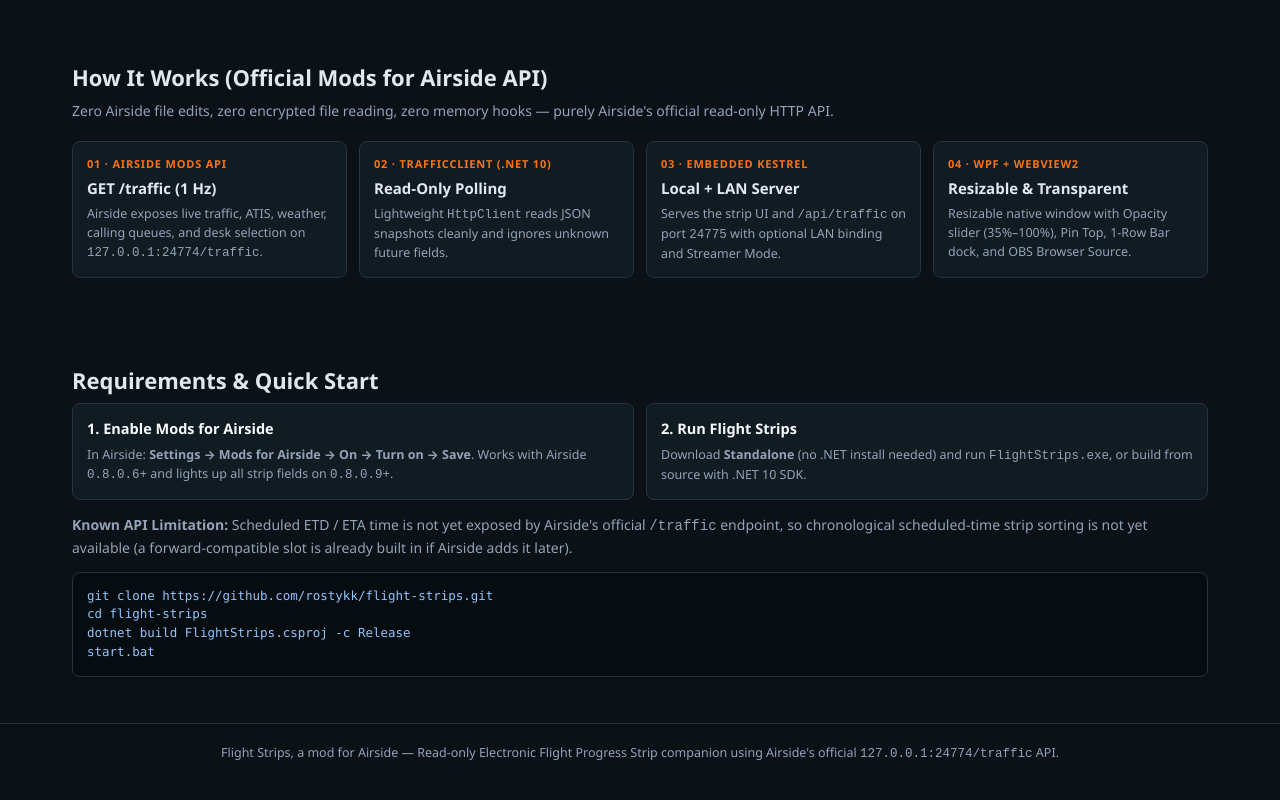
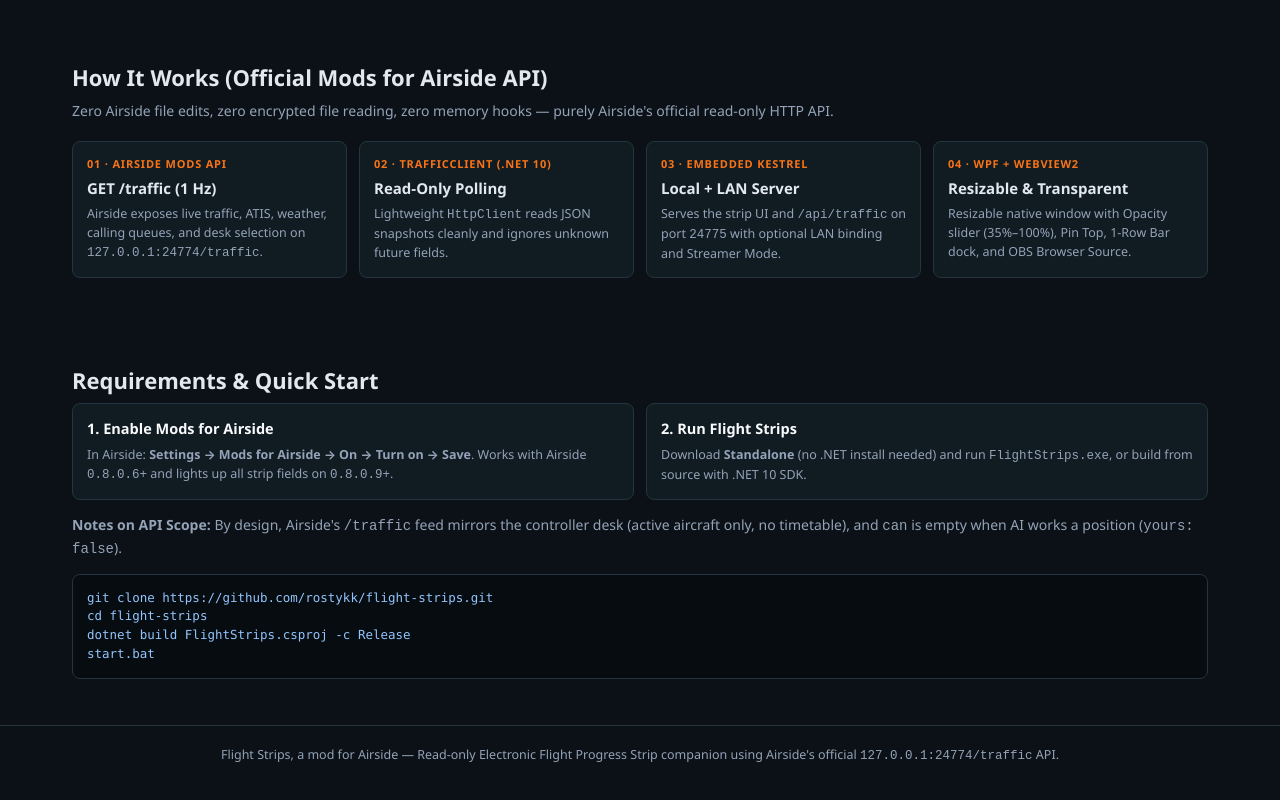
Before and after one commit to rostykk/flight-strips, a plain HTML site: page docs/index.html in a window 1280 px wide. Shown: the part 3714-4514 px from the top of the page. Drawn offline with Linux system fonts and the light colour scheme.

Commit message:
Clarify Mods for Airside API scope in README and docs

```diff
--- a/docs/index.html
+++ b/docs/index.html
@@ -489,7 +489,7 @@
           <p>Download <strong>Standalone</strong> (no .NET install needed) and run <code>FlightStrips.exe</code>, or build from source with .NET 10 SDK.</p>
         </div>
       </div>
-      <p class="sec-sub" style="margin-bottom:14px;"><strong>Known API Limitation:</strong> Scheduled ETD / ETA time is not yet exposed by Airside's official <code>/traffic</code> endpoint, so chronological scheduled-time strip sorting is not yet available (a forward-compatible slot is already built in if Airside adds it later).</p>
+      <p class="sec-sub" style="margin-bottom:14px;"><strong>Notes on API Scope:</strong> By design, Airside's <code>/traffic</code> feed mirrors the controller desk (active aircraft only, no timetable), and <code>can</code> is empty when AI works a position (<code>yours: false</code>).</p>
       <pre class="codebox mono">git clone https://github.com/rostykk/flight-strips.git
 cd flight-strips
 dotnet build FlightStrips.csproj -c Release
```
Also changed, not shown: 1 other file.
